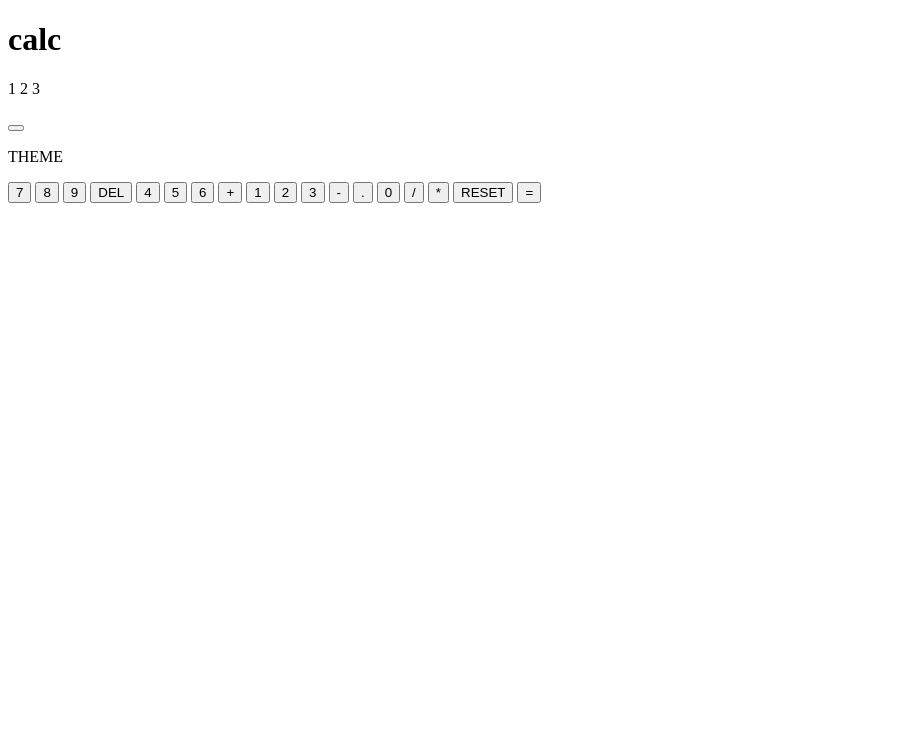
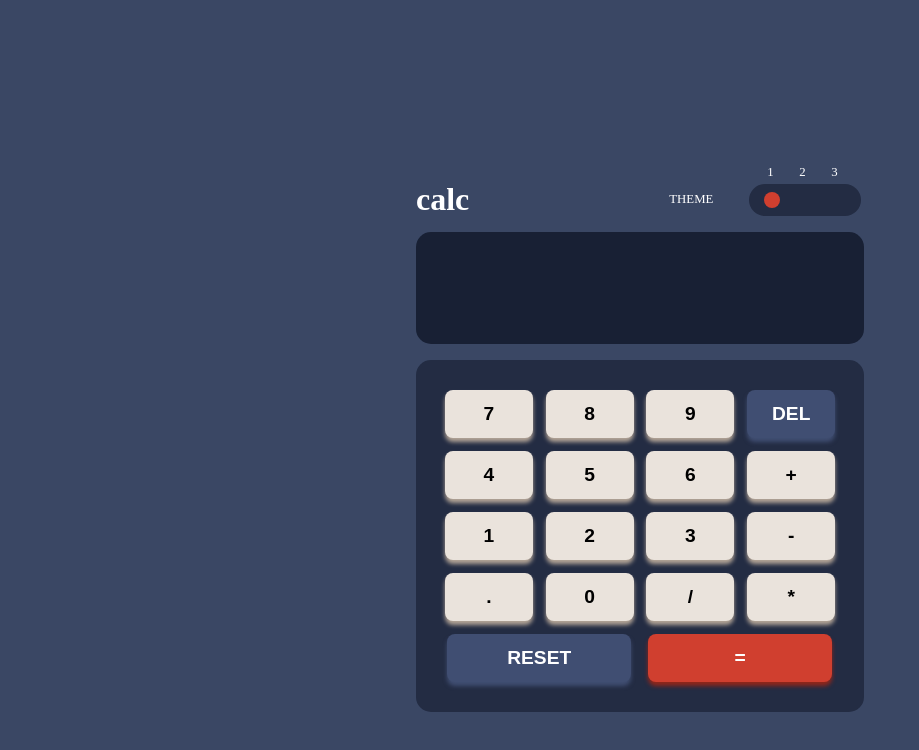
Before and after one commit to Tai-MS/Calculator, a plain HTML site: page index.html in a window 1280 px wide. Shown: the whole page, without its empty margins (0-919 px from the left). Drawn offline with Linux system fonts and the light colour scheme; the site is published under a folder, as on GitHub Pages, so addresses that start at the root find nothing.

Commit message:
Update index.html

```diff
--- a/index.html
+++ b/index.html
@@ -7,7 +7,7 @@
     <link rel="preconnect" href="https://fonts.googleapis.com" />
     <link rel="preconnect" href="https://fonts.gstatic.com" crossorigin />
     <linkhref="https://fonts.googleapis.com/css2?family=League+Spartan:wght@700&display=swap"rel="stylesheet"/>
-    <link rel="stylesheet" href="/CSS/style.css" id="css"/>
+    <link rel="stylesheet" href="./CSS/style.css" id="css"/>
     <title>Document</title>
   </head>
   <body>
```
